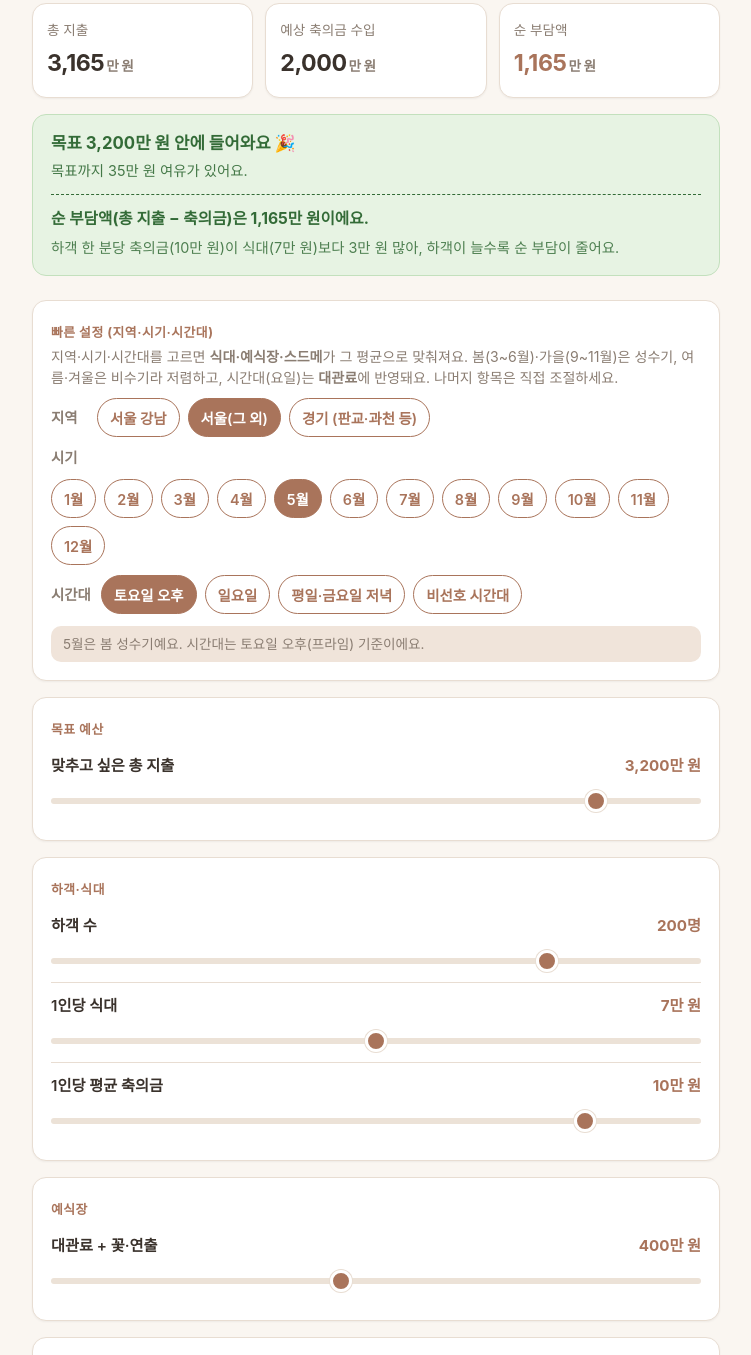
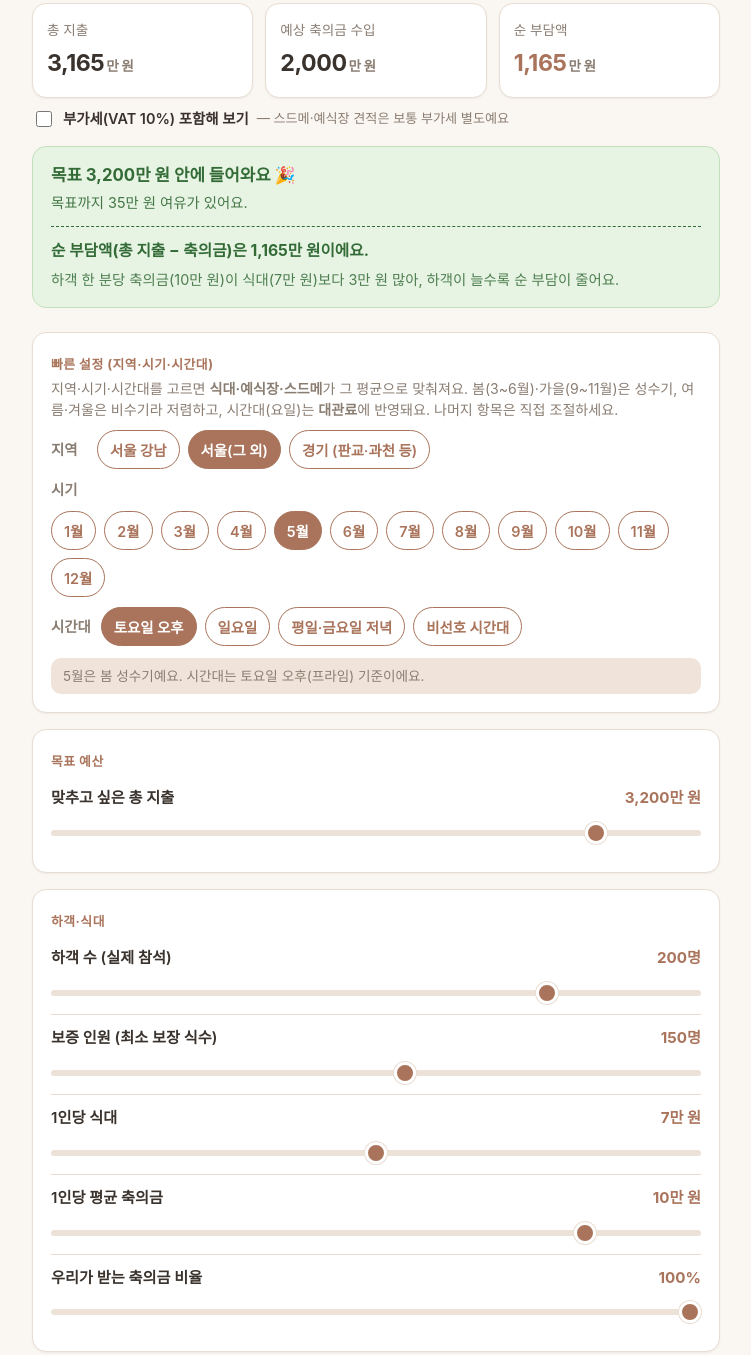
Before and after one commit to Jin02/wedding-budget-calculator, a plain HTML site: page index.html in a window 1280 px wide. Shown: the part 177-1532 px from the top of the page, without its empty margins (264-1015 px from the left). Drawn offline with Linux system fonts and the light colour scheme.

Commit message:
Add 보증인원, 축의금 귀속 비율, VAT toggle, and 웨딩플래너 variables

```diff
--- a/index.html
+++ b/index.html
@@ -118,6 +118,26 @@
   }
 
   .card.net .value { color: var(--point); }
+
+  /* 부가세 토글 */
+  .vat-toggle {
+    display: flex;
+    align-items: center;
+    gap: 8px;
+    font-size: 0.9rem;
+    font-weight: 600;
+    color: var(--text);
+    margin: -6px 0 16px;
+    cursor: pointer;
+    flex-wrap: wrap;
+  }
+  .vat-toggle input {
+    width: 16px;
+    height: 16px;
+    accent-color: var(--point);
+    cursor: pointer;
+  }
+  .vat-hint { font-weight: 400; color: var(--muted); font-size: 0.82rem; }
 
   /* 요약·판정 패널 */
   .summary {
@@ -412,6 +432,8 @@
       </div>
     </section>
 
+    <label class="vat-toggle"><input type="checkbox" id="vat" /> 부가세(VAT 10%) 포함해 보기 <span class="vat-hint">— 스드메·예식장 견적은 보통 부가세 별도예요</span></label>
+
     <div id="summary" class="summary" aria-live="polite"></div>
 
     <section class="group presets">
@@ -493,9 +515,11 @@
     {
       title: "하객·식대",
       items: [
-        { id: "guests", label: "하객 수", min: 30, max: 250, step: 10, value: 200, unit: "명", role: "count" },
+        { id: "guests", label: "하객 수 (실제 참석)", min: 30, max: 250, step: 10, value: 200, unit: "명", role: "count" },
+        { id: "minGuests", label: "보증 인원 (최소 보장 식수)", min: 30, max: 250, step: 10, value: 150, unit: "명", role: "count" },
         { id: "meal", label: "1인당 식대", min: 4, max: 10, step: 0.5, value: 7, unit: "만 원", role: "perGuestCost" },
         { id: "gift", label: "1인당 평균 축의금", min: 0, max: 12, step: 0.5, value: 10, unit: "만 원", role: "perGuestGift" },
+        { id: "giftKeep", label: "우리가 받는 축의금 비율", min: 0, max: 100, step: 5, value: 100, unit: "%", role: "count" },
       ],
     },
     {
@@ -525,6 +549,7 @@
         { id: "invitation", label: "청첩장 (모바일·종이)", min: 0, max: 50, step: 5, value: 15, unit: "만 원" },
         { id: "officiant", label: "사회·축가·주례 사례 (사회자·축가·연주·주례 사례비)", min: 0, max: 100, step: 5, value: 20, unit: "만 원" },
         { id: "pyebaek", label: "폐백 (폐백음식·폐백실, 생략 가능)", min: 0, max: 100, step: 5, value: 20, unit: "만 원" },
+        { id: "planner", label: "웨딩플래너 (직접 준비 시 0)", min: 0, max: 150, step: 10, value: 0, unit: "만 원" },
         { id: "reserve", label: "예비비·기타 (답례품·식전영상·식순지·방명록·예비비 등)", min: 0, max: 200, step: 10, value: 40, unit: "만 원" },
       ],
     },
@@ -532,6 +557,8 @@
 
   const allItems = groups.flatMap((g) => g.items);
   const inputs = {};
+  const vatEl = document.getElementById("vat");
+  vatEl.addEventListener("change", recalc);
 
   function fmt(n) {
     return Math.round(n).toLocaleString("ko-KR");
@@ -599,20 +626,30 @@
       document.getElementById("cur-" + item.id).textContent = fmtVal(v[item.id]) + item.unit;
     });
 
-    // 역할별 합산: count(하객 수)는 제외, perGuestCost/Gift는 하객 수로 곱하고, 나머지는 일시금
+    // 역할별 합산: count·target은 합산 제외.
+    // 식대는 참석 식수와 보증 인원 중 큰 값으로(보증인원 미달분도 부담), 축의금은 실제 참석 기준.
     const guests = v.guests;
+    const dineCount = Math.max(guests, v.minGuests);
     let total = 0;
-    let giftIncome = 0;
+    let giftGross = 0;
     allItems.forEach((item) => {
       if (item.role === "count" || item.role === "target") return;
-      if (item.role === "perGuestCost") total += guests * v[item.id];
-      else if (item.role === "perGuestGift") giftIncome += guests * v[item.id];
+      if (item.role === "perGuestCost") total += dineCount * v[item.id];
+      else if (item.role === "perGuestGift") giftGross += guests * v[item.id];
       else total += v[item.id];
     });
-    const net = total - giftIncome;
+
+    // 부가세(VAT 10%) — 대략적인 총액 가산
+    const vatOn = vatEl.checked;
+    if (vatOn) total = total * 1.1;
+
+    // 축의금 귀속: 우리가 받는 비율만 수입으로
+    const keepRatio = v.giftKeep / 100;
+    const ourGift = giftGross * keepRatio;
+    const net = total - ourGift;
 
     document.getElementById("out-total").textContent = fmt(total);
-    document.getElementById("out-gift").textContent = fmt(giftIncome);
+    document.getElementById("out-gift").textContent = fmt(ourGift);
     document.getElementById("out-net").textContent = fmt(net);
 
     const netLine =
@@ -628,6 +665,18 @@
       insight = `하객 한 분당 축의금과 식대가 ${fmtVal(v.meal)}만 원으로 같아, 하객 수는 순 부담액에 큰 영향이 없어요.`;
     } else {
       insight = `하객 한 분당 식대(${fmtVal(v.meal)}만 원)가 축의금(${fmtVal(v.gift)}만 원)보다 ${fmtVal(-diff)}만 원 많아, 하객이 늘수록 순 부담이 커져요.`;
+    }
+
+    const extras = [insight];
+    if (dineCount > guests) {
+      const empty = dineCount - guests;
+      extras.push(`보증인원이 참석(${fmt(guests)}명)보다 ${fmt(empty)}명 많아, 빈자리 식대 약 <strong>${fmt(empty * v.meal)}만 원</strong>을 더 부담해요.`);
+    }
+    if (keepRatio < 1) {
+      extras.push(`전체 축의금 ${fmt(giftGross)}만 원 중 ${fmt(v.giftKeep)}%(${fmt(ourGift)}만 원)만 우리 몫으로 계산했어요.`);
+    }
+    if (vatOn) {
+      extras.push(`총 지출에 부가세 10%를 더해 표시 중이에요 (대략적인 가산).`);
     }
 
     const target = v.target;
@@ -648,7 +697,7 @@
       `<div class="sub">${sub}</div>` +
       `<div class="detail">` +
       `<div class="net">${netLine}</div>` +
-      `<div class="insight">${insight}</div>` +
+      extras.map((d) => `<div class="insight">${d}</div>`).join("") +
       `</div>`;
   }
 
@@ -657,7 +706,9 @@
   const shareStatus = document.getElementById("share-status");
 
   function pairs() {
-    return allItems.map((item) => item.id + "=" + parseFloat(inputs[item.id].value));
+    const arr = allItems.map((item) => item.id + "=" + parseFloat(inputs[item.id].value));
+    arr.push("vat=" + (vatEl.checked ? 1 : 0));
+    return arr;
   }
 
   function buildCode() {
@@ -688,6 +739,10 @@
         applied++;
       }
     });
+    if ("vat" in map) {
+      vatEl.checked = map.vat >= 1;
+      applied++;
+    }
     return applied;
   }
 
```
Also changed, not shown: 1 other file.
